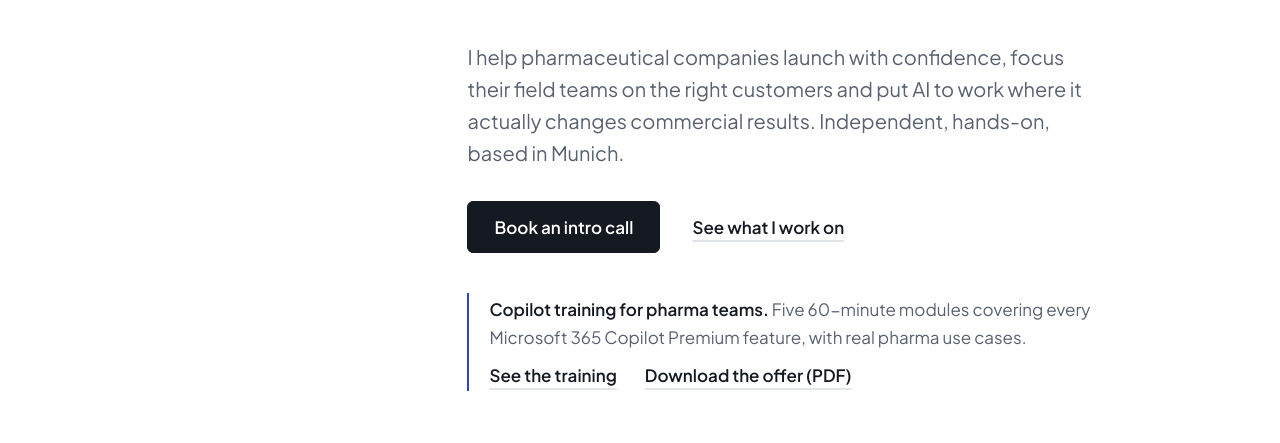
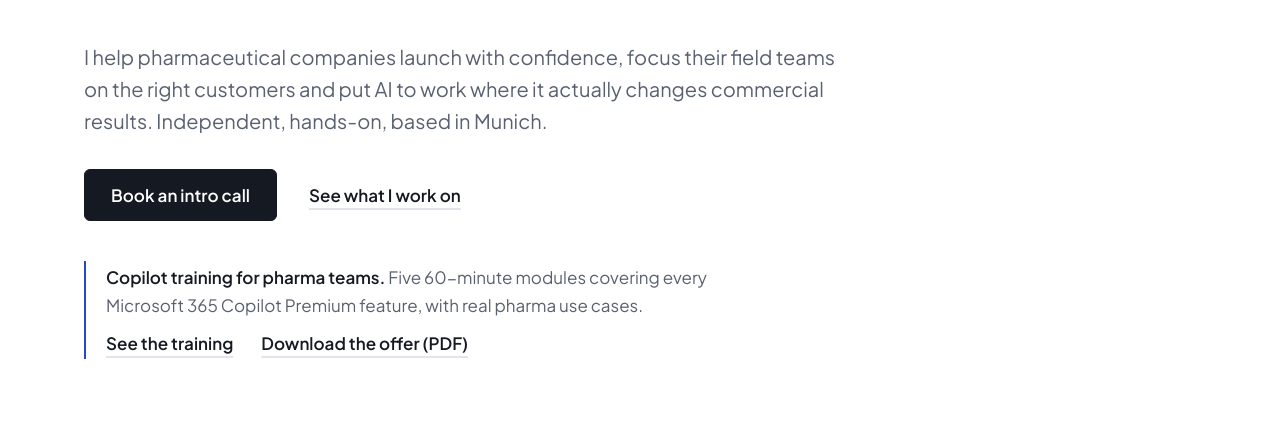
Before and after one commit to RobertAnschuetz/rla-solutions-website, a website: page index.html in a window 1280 px wide. Shown: the part 332-775 px from the top of the page. Drawn offline with Linux system fonts and the light colour scheme.

Commit message:
Align hero intro, buttons and callout with the headline
Co-Authored-By: Claude Opus 5.5 <noreply@anthropic.com>

```diff
--- a/css/style.css
+++ b/css/style.css
@@ -214,9 +214,9 @@ a { color: inherit; text-decoration-thickness: 1px; text-underline-offset: 0.2em
   column-gap: clamp(20px, 3vw, 40px);
   margin-top: clamp(32px, 4vw, 56px);
 }
-.hero__intro .lead { grid-column: 5 / 12; }
+.hero__intro .lead { grid-column: 1 / 10; }
 .hero__actions {
-  grid-column: 5 / 12;
+  grid-column: 1 / 10;
   display: flex;
   flex-wrap: wrap;
   align-items: center;
@@ -226,7 +226,7 @@ a { color: inherit; text-decoration-thickness: 1px; text-underline-offset: 0.2em
 
 /* Copilot training callout under the hero buttons */
 .hero__offer {
-  grid-column: 5 / 12;
+  grid-column: 1 / 10;
   margin-top: 40px;
   padding: 2px 0 2px 20px;
   border-left: 2px solid var(--accent);
@@ -582,7 +582,6 @@ a { color: inherit; text-decoration-thickness: 1px; text-underline-offset: 0.2em
 
 /* ---------- Responsive ---------- */
 @media (max-width: 1024px) {
-  .hero__intro .lead, .hero__actions, .hero__offer { grid-column: 3 / 13; }
   .section__head { grid-column: 1 / -1; margin-bottom: 48px; }
   .section__body { grid-column: 1 / -1; }
   .about__photo { grid-column: 1 / 6; }
--- a/index.html
+++ b/index.html
@@ -21,7 +21,7 @@
   <link rel="icon" type="image/svg+xml" href="assets/favicon.svg">
   <link rel="preload" href="assets/fonts/bricolage-grotesque-latin.woff2" as="font" type="font/woff2" crossorigin>
   <link rel="preload" href="assets/fonts/plus-jakarta-sans-latin.woff2" as="font" type="font/woff2" crossorigin>
-  <link rel="stylesheet" href="css/style.css?v=5">
+  <link rel="stylesheet" href="css/style.css?v=6">
   <script>document.documentElement.classList.add('js');</script>
 
   <script type="application/ld+json">
```
Also changed, not shown: legal-notice.html (+1 -1 lines), privacy.html (+1 -1 lines).
